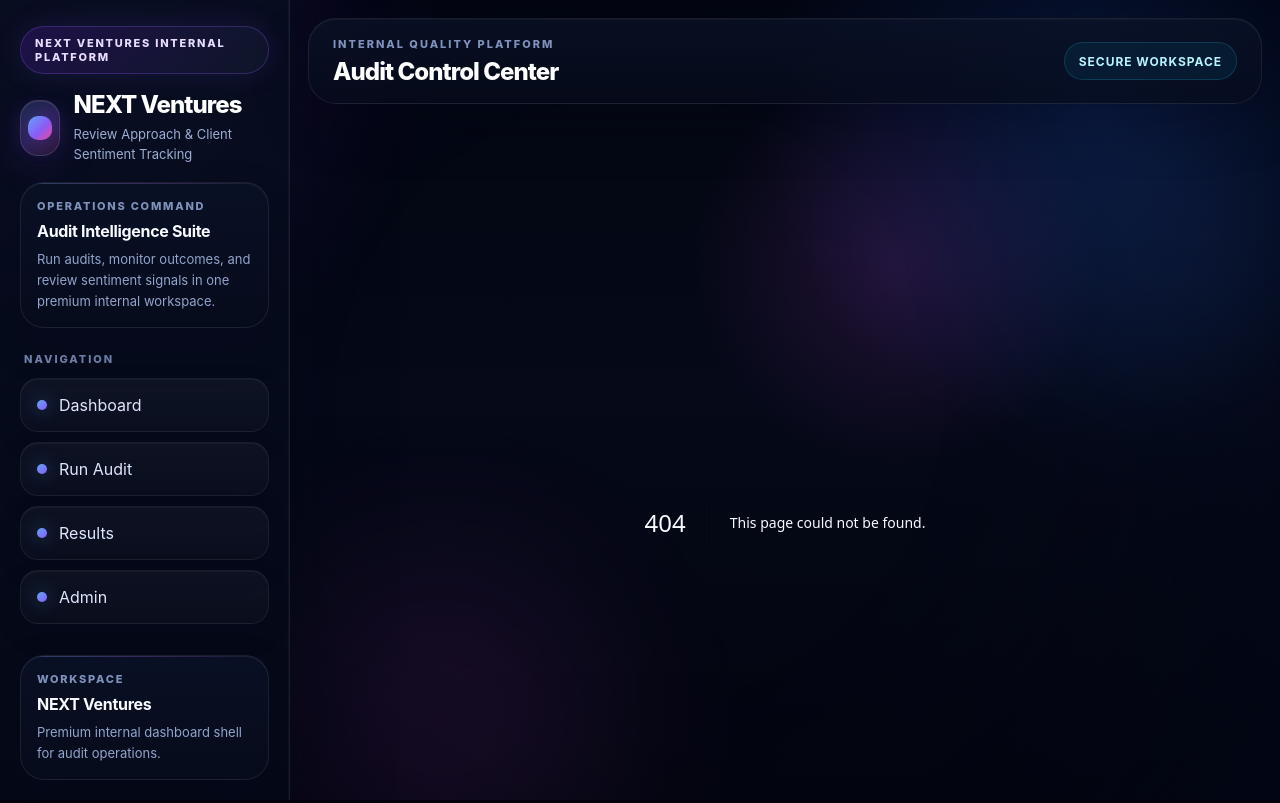
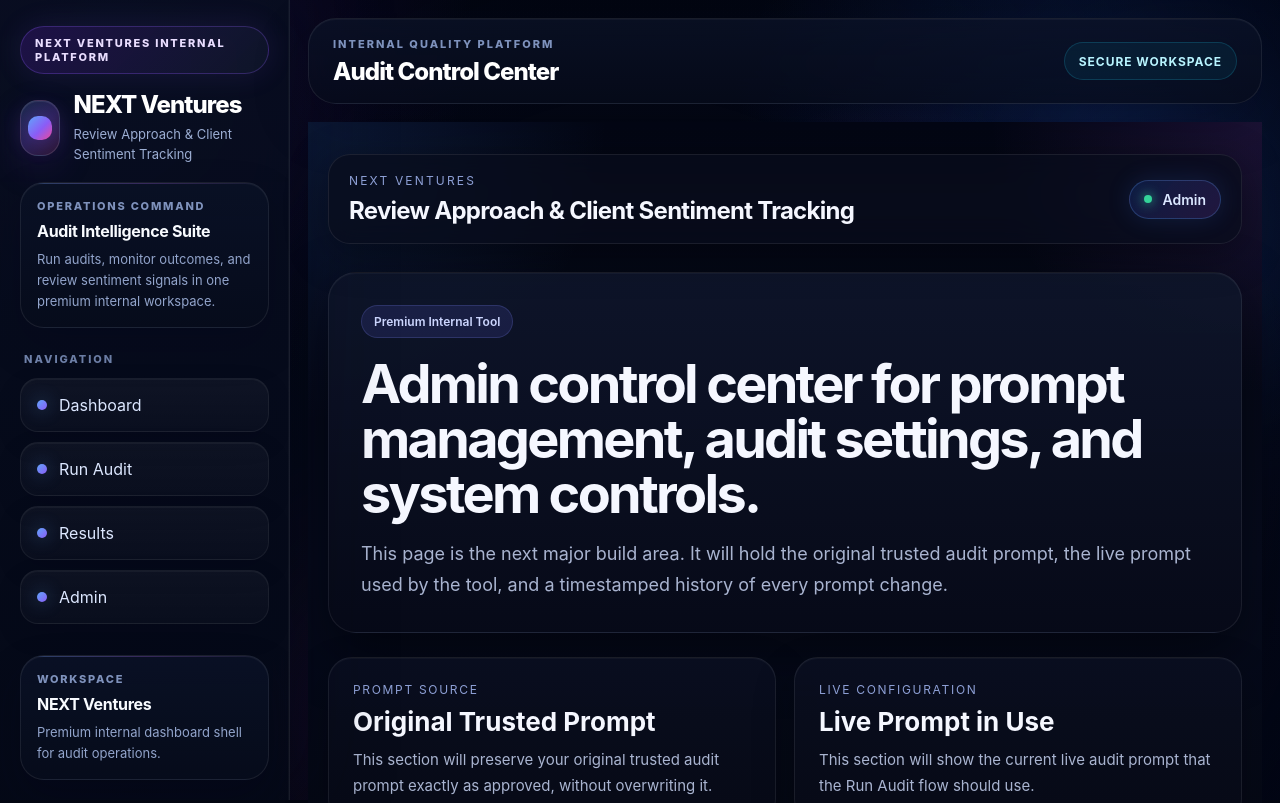
Before and after one commit to faiyaaaaaaz/Approach-Client-Sentiment-Tracking, a Next.js app: page /admin in a window 1280 px wide. Before the commit this address had no page. Shown: the top 803 px of the page. Built offline with nearby package versions, Linux system fonts and the light colour scheme.

Commit message:
Add AdminPage component for prompt management
This file contains the AdminPage component which displays various admin controls and information related to prompt management, including original prompts, live configurations, and prompt history.

```diff
--- /dev/null
+++ b/app/admin/page.js
@@ -0,0 +1,226 @@
+export default function AdminPage() {
+  const adminCards = [
+    {
+      eyebrow: "Prompt Source",
+      title: "Original Trusted Prompt",
+      description:
+        "This section will preserve your original trusted audit prompt exactly as approved, without overwriting it.",
+    },
+    {
+      eyebrow: "Live Configuration",
+      title: "Live Prompt in Use",
+      description:
+        "This section will show the current live audit prompt that the Run Audit flow should use.",
+    },
+    {
+      eyebrow: "Prompt History",
+      title: "Timestamped Change Log",
+      description:
+        "This section will keep a record of every prompt update, including when the change was made and what version was active.",
+    },
+    {
+      eyebrow: "Admin Controls",
+      title: "Future System Controls",
+      description:
+        "This page will later also manage approved test users, API key controls, results settings, and other admin-level controls.",
+    },
+  ];
+
+  return (
+    <main
+      style={{
+        minHeight: "100vh",
+        background:
+          "radial-gradient(circle at top left, rgba(59,130,246,0.16), transparent 22%), radial-gradient(circle at top right, rgba(168,85,247,0.14), transparent 20%), radial-gradient(circle at bottom center, rgba(6,182,212,0.08), transparent 22%), linear-gradient(180deg, #040714 0%, #060b1d 45%, #04060d 100%)",
+        color: "#f5f7ff",
+        padding: "32px 20px 60px",
+        fontFamily:
+          "Inter, ui-sans-serif, system-ui, -apple-system, BlinkMacSystemFont, 'Segoe UI', sans-serif",
+      }}
+    >
+      <div style={{ maxWidth: "1280px", margin: "0 auto" }}>
+        <div
+          style={{
+            display: "flex",
+            justifyContent: "space-between",
+            alignItems: "center",
+            gap: "16px",
+            padding: "18px 20px",
+            border: "1px solid rgba(255,255,255,0.08)",
+            background: "rgba(9, 13, 29, 0.72)",
+            backdropFilter: "blur(14px)",
+            borderRadius: "22px",
+            boxShadow: "0 10px 40px rgba(0,0,0,0.35)",
+            marginBottom: "28px",
+            flexWrap: "wrap",
+          }}
+        >
+          <div>
+            <div
+              style={{
+                fontSize: "12px",
+                letterSpacing: "0.18em",
+                textTransform: "uppercase",
+                color: "#8ea0d6",
+                marginBottom: "8px",
+              }}
+            >
+              NEXT Ventures
+            </div>
+            <div
+              style={{
+                fontSize: "24px",
+                fontWeight: 700,
+                letterSpacing: "-0.03em",
+              }}
+            >
+              Review Approach &amp; Client Sentiment Tracking
+            </div>
+          </div>
+
+          <div
+            style={{
+              display: "inline-flex",
+              alignItems: "center",
+              gap: "10px",
+              padding: "10px 14px",
+              borderRadius: "999px",
+              border: "1px solid rgba(96,165,250,0.25)",
+              background:
+                "linear-gradient(135deg, rgba(37,99,235,0.18), rgba(168,85,247,0.14))",
+              color: "#dbe7ff",
+              fontSize: "14px",
+              fontWeight: 600,
+              boxShadow: "0 0 24px rgba(59,130,246,0.15)",
+            }}
+          >
+            <span
+              style={{
+                width: "8px",
+                height: "8px",
+                borderRadius: "999px",
+                background: "#34d399",
+                boxShadow: "0 0 12px #34d399",
+                display: "inline-block",
+              }}
+            />
+            Admin
+          </div>
+        </div>
+
+        <section
+          style={{
+            border: "1px solid rgba(255,255,255,0.08)",
+            background:
+              "linear-gradient(180deg, rgba(15,22,43,0.9), rgba(7,10,24,0.96))",
+            borderRadius: "28px",
+            padding: "32px",
+            boxShadow:
+              "0 20px 60px rgba(0,0,0,0.45), inset 0 1px 0 rgba(255,255,255,0.04)",
+            marginBottom: "24px",
+          }}
+        >
+          <div
+            style={{
+              display: "inline-flex",
+              alignItems: "center",
+              gap: "8px",
+              padding: "8px 12px",
+              borderRadius: "999px",
+              background: "rgba(99,102,241,0.14)",
+              border: "1px solid rgba(129,140,248,0.2)",
+              color: "#cdd7ff",
+              fontSize: "12px",
+              fontWeight: 600,
+              marginBottom: "18px",
+            }}
+          >
+            Premium Internal Tool
+          </div>
+
+          <h1
+            style={{
+              fontSize: "54px",
+              lineHeight: 1.02,
+              letterSpacing: "-0.05em",
+              margin: "0 0 18px",
+              maxWidth: "860px",
+            }}
+          >
+            Admin control center for prompt management, audit settings, and system controls.
+          </h1>
+
+          <p
+            style={{
+              margin: 0,
+              color: "#a9b4d0",
+              fontSize: "18px",
+              lineHeight: 1.7,
+              maxWidth: "860px",
+            }}
+          >
+            This page is the next major build area. It will hold the original trusted
+            audit prompt, the live prompt used by the tool, and a timestamped history
+            of every prompt change.
+          </p>
+        </section>
+
+        <section
+          style={{
+            display: "grid",
+            gridTemplateColumns: "repeat(2, minmax(0, 1fr))",
+            gap: "18px",
+          }}
+        >
+          {adminCards.map((card) => (
+            <div
+              key={card.title}
+              style={{
+                border: "1px solid rgba(255,255,255,0.08)",
+                background:
+                  "linear-gradient(180deg, rgba(10,15,32,0.9), rgba(7,10,22,0.96))",
+                borderRadius: "24px",
+                padding: "24px",
+                boxShadow:
+                  "0 18px 40px rgba(0,0,0,0.28), inset 0 1px 0 rgba(255,255,255,0.03)",
+              }}
+            >
+              <div
+                style={{
+                  fontSize: "12px",
+                  color: "#8ea0d6",
+                  textTransform: "uppercase",
+                  letterSpacing: "0.14em",
+                  marginBottom: "10px",
+                }}
+              >
+                {card.eyebrow}
+              </div>
+
+              <div
+                style={{
+                  fontSize: "26px",
+                  fontWeight: 700,
+                  lineHeight: 1.15,
+                  marginBottom: "10px",
+                }}
+              >
+                {card.title}
+              </div>
+
+              <div
+                style={{
+                  color: "#a9b4d0",
+                  fontSize: "15px",
+                  lineHeight: 1.7,
+                }}
+              >
+                {card.description}
+              </div>
+            </div>
+          ))}
+        </section>
+      </div>
+    </main>
+  );
+}
```
